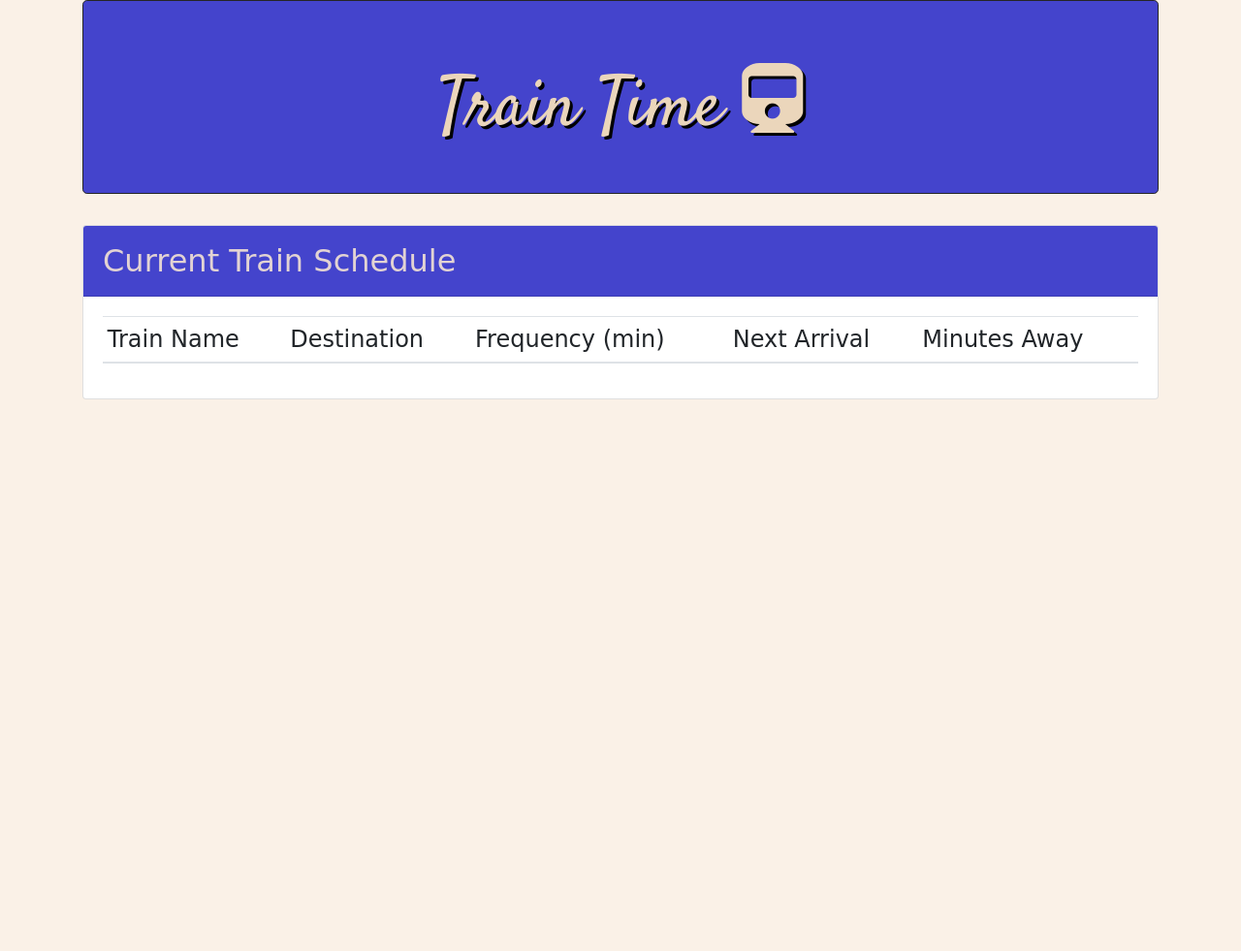
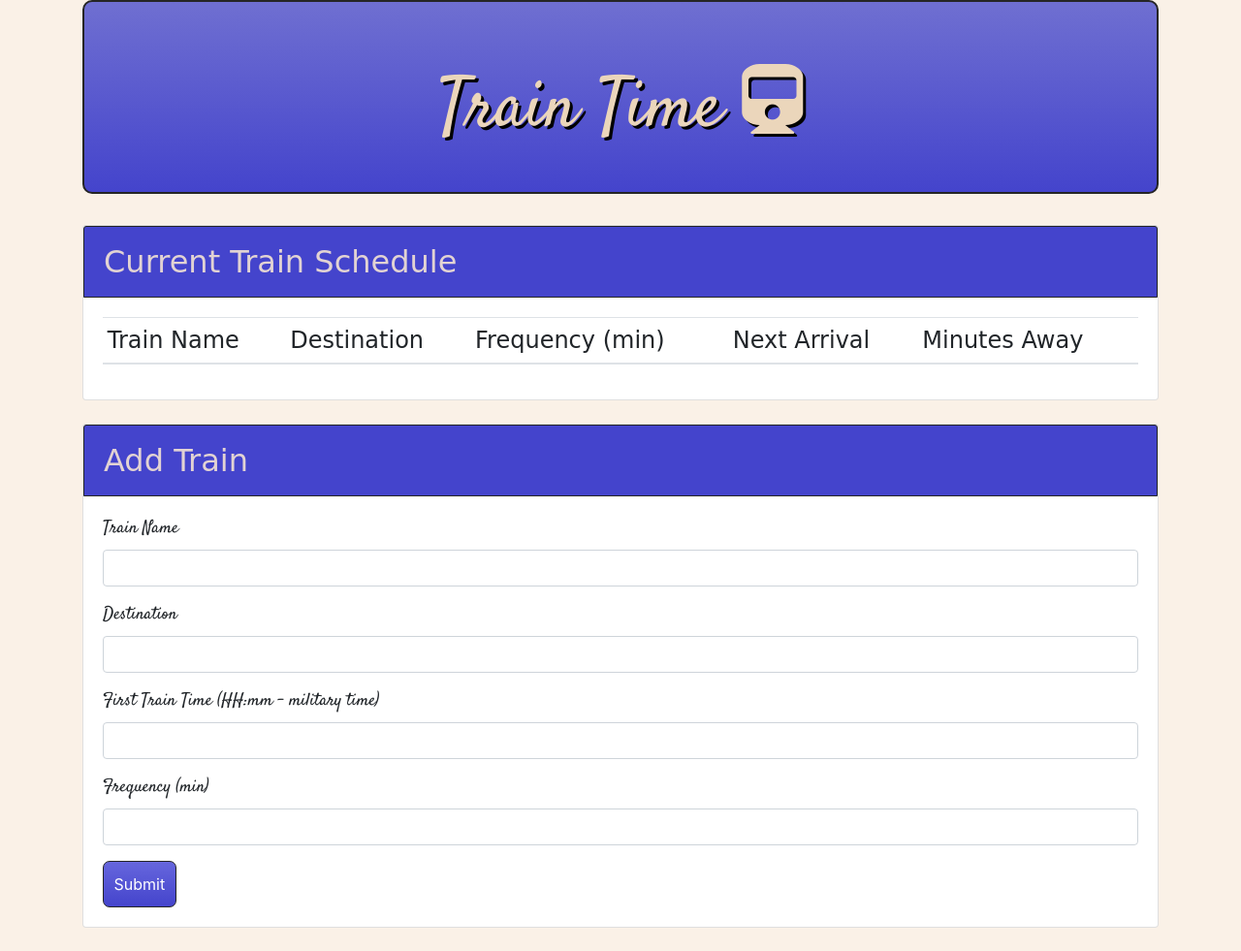
Before and after one commit to Rsotolongo77/TrainScheduler, a plain HTML site: page index.html in a window 1280 px wide. Shown: the whole page at 97% size. Before the commit the page ends 800 px from the top, so only its background shows below. Drawn offline with nearby package versions, Linux system fonts and the light colour scheme; a web font is replaced by a local one.

Commit message:
added form for inputs and styled with css.

```diff
--- a/assets/css/style.css
+++ b/assets/css/style.css
@@ -6,13 +6,14 @@ body {
 }
 .jumbotron {
 
-    background-color: rgb(68, 68, 204);
+    background: linear-gradient(rgb(111, 111, 209), rgb(68, 68, 204));
     font-family: 'Satisfy', cursive;
     text-align: center;
     color: rgb(235, 214, 187);
     text-shadow: 3px 3px black;
-    border: 1px solid rgb(37, 37, 37);
+    border: 2px solid rgb(37, 37, 37);
     height: 25vh;
+    border-radius: 10px;
 
 
 }
@@ -23,6 +24,7 @@ body {
     font-family: 'Big Shoulders Text', cursive;
     font-size: xx-large;
     color: rgb(226, 211, 211);
+    border: 1px solid rgb(37, 37, 37);
 
 
 
@@ -33,4 +35,24 @@ tr {
     font-family: 'Big Shoulders Text', cursive;
     font-size: 1.5em;
 
+
 }
+
+
+.form-group {
+
+    font-family: 'Satisfy', cursive;
+    font-size: large;
+
+}
+
+button {
+
+    background: linear-gradient(rgb(102, 102, 221), rgb(68, 68, 204));
+    color: white;
+    border-radius: 7px;
+    height: 6vh;
+    widows: 30vw;
+    border: 1px solid rgb(37, 37, 37);
+
+}
--- a/index.html
+++ b/index.html
@@ -39,7 +39,7 @@
                       <div class="card mb-4">
                         <div class="card-header">Current Train Schedule</div>
                         <div class="card-body">
-                          <table class="table table-sm table-hover" id='employee-table'>
+                          <table class="table table-sm table-hover" id='train-table'>
                             <thead>
                               <tr>
                                 <th scope="col">Train Name </th>
@@ -58,6 +58,38 @@
                     </div>
                   </div>
 
+                  <div class="row">
+                        <div class="col-md-12">
+
+                          <div class="card mb-4">
+                            <div class="card-header">Add Train</div>
+                            <div class="card-body">
+
+
+                              <form>
+                                <div class="form-group">
+                                  <label for="train-name-input">Train Name</label>
+                                  <input class="form-control" id="train-name-input" placeholder="" type="text">
+                                </div>
+                                <div class="form-group">
+                                  <label for="destination-input">Destination</label>
+                                  <input class="form-control" id="destination-input" placeholder="" type="text">
+                                </div>
+                                <div class="form-group">
+                                  <label for="first-train-time-input">First Train Time (HH:mm - military time)</label>
+                                  <input class="form-control" id="firstTrainTime-input" placeholder="" type="text">
+                                </div>
+                                <div class="form-group">
+                                  <label for="frequency-input">Frequency (min)</label>
+                                  <input class="form-control" id="frequency-input" placeholder="" type="text">
+                                </div>
+                                <button id="add-train-btn">&nbsp;Submit&nbsp;</button>
+                              </form>
+
+                            </div>
+                          </div>
+                        </div>
+                      </div>
 
 
 
```
